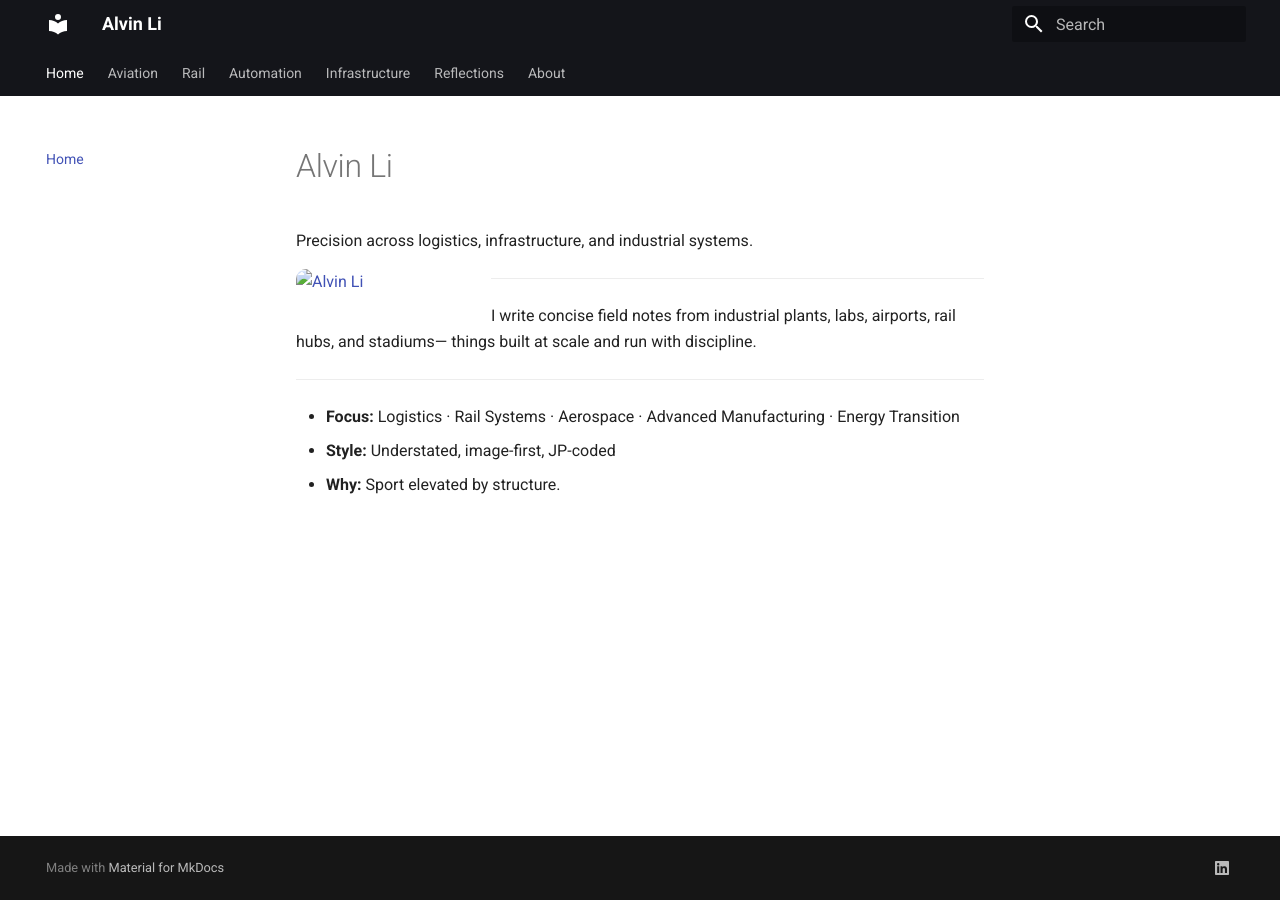
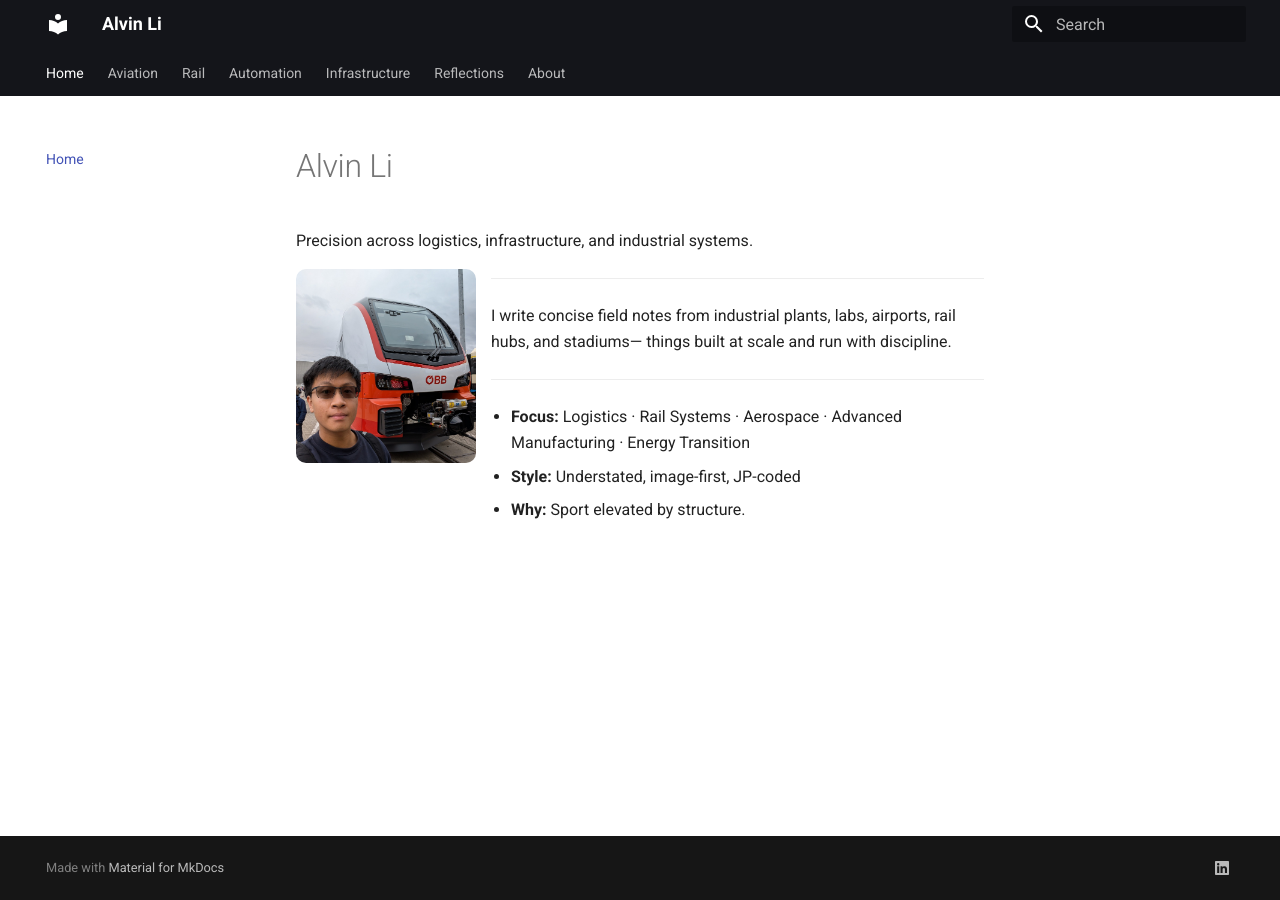
Before and after one commit to alvvvli/alvin-site, an MkDocs documentation site: the page built from docs/index.md, in a window 1280 px wide. Built offline with MkDocs 1.6.1 and Material for MkDocs 9.7.7, drawn with Linux system fonts in a browser that asks for light colours.

Commit message:
Update index.md

```diff
--- a/docs/index.md
+++ b/docs/index.md
@@ -2,7 +2,7 @@
 
 Precision across logistics, infrastructure, and industrial systems.
 
-<img src="docs/JPG_VID/innotrans3.jpg" alt="Alvin Li" width="180" align="left" style="margin-right:15px; border-radius:10px;" />
+<img src="../JPG_VID/innotrans3.jpg" alt="Alvin Li" width="180" align="left" style="margin-right:15px; border-radius:10px;" />
 
 ---
 
```
